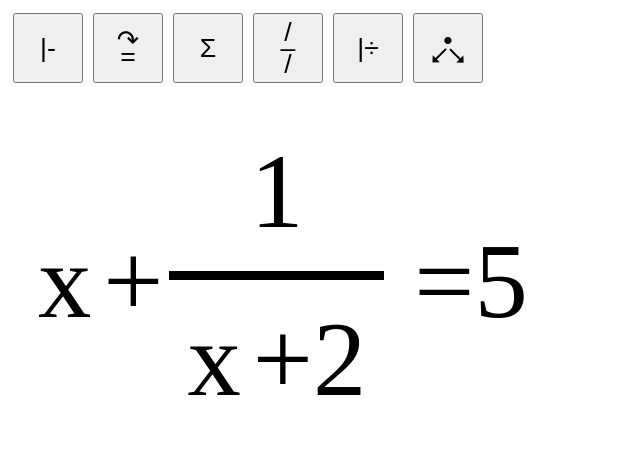
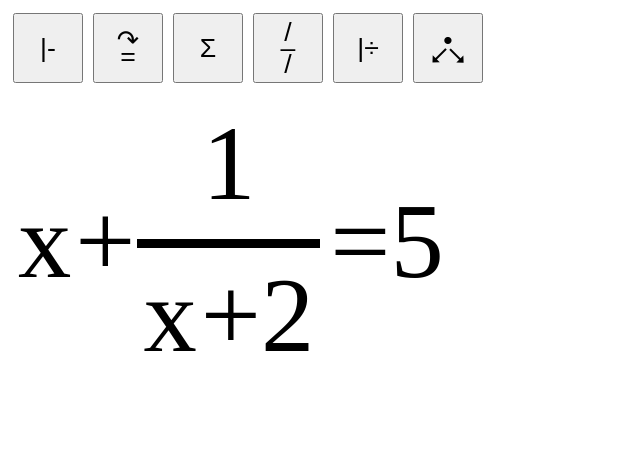
Before and after one commit to terjekol/FunkyTerje, a plain HTML site: page math/index.html in a window 1280 px wide. Shown: the whole page, without its empty margins (0-640 px from the left). Drawn offline with Linux system fonts and the light colour scheme.

Commit message:
Update index.html

```diff
--- a/math/index.html
+++ b/math/index.html
@@ -21,7 +21,7 @@
         div.flex {
             display: flex;
             align-items: center;
-            padding: 6px;
+            padding: 2px;
         }
 
         div.vertical {
```
